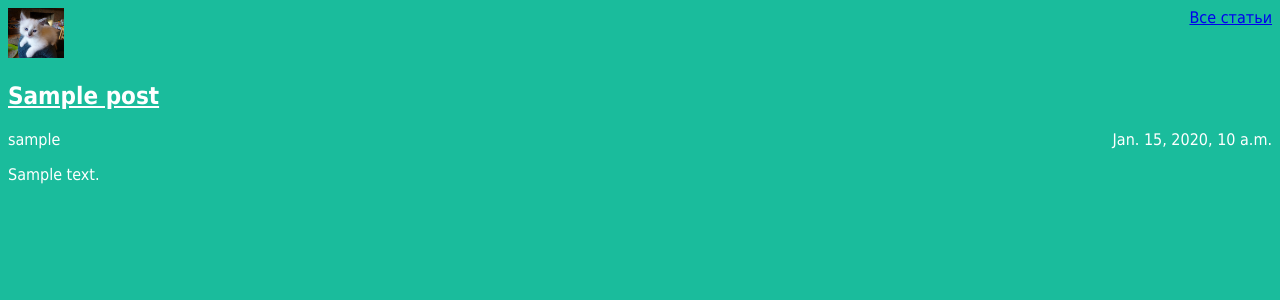
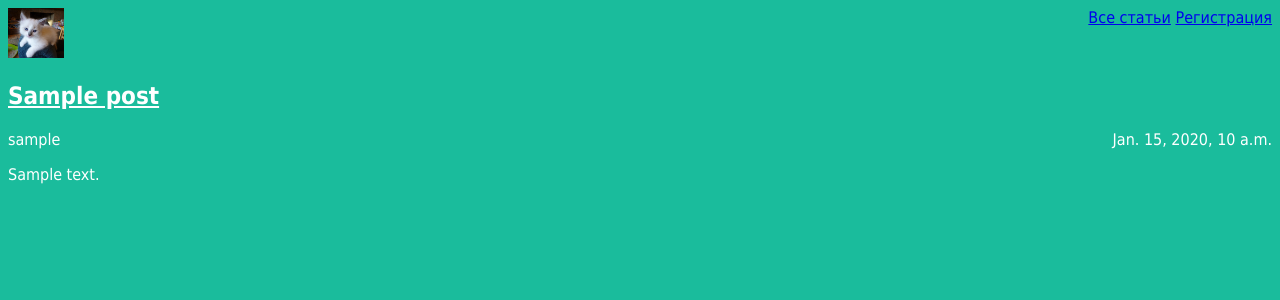
Before and after one commit to eoan-ermine/informatics_laboratories_13, a Django app: template articles/templates/article.html in a window 1280 px wide. Shown: the top 300 px of the page. Run offline with Django 3.2, Linux system fonts and the light colour scheme; the template is opened without the code that fills it: most values are stand-ins (such as "Sample title", 1, 10 or a date in 2020).

Commit message:
Minor fixes in stylesheet, add registration link to pages

```diff
--- a/articles/static/css/archive.css
+++ /dev/null
@@ -1,5 +0,0 @@
-.header img {
-	display: block;
-	margin-left: auto;
-	margin-right: auto;
-}
--- a/articles/static/css/article.css
+++ b/articles/static/css/article.css
@@ -25,7 +25,7 @@ body {
 	text-align: left;
 }
 
-.article-created-date, .all_posts_navigation {
+.article-created-date, .navigation_block {
 	width: 49.9%;
 	text-align: right;
 }
--- a/articles/templates/article.html
+++ b/articles/templates/article.html
@@ -9,7 +9,12 @@
 <body>
 <div class="header">
 	<div class="logo"><img src="{{ STATIC_URL}}/static/logo.jpeg" height="50"/></div>
-	<div class="all_posts_navigation"><a href="{% url 'archive' %}">Все статьи</a></div>
+	<div class="navigation_block">
+		<a href="{% url 'archive' %}">Все статьи</a>
+		{% if request.user.is_anonymous %}
+		<a href="{% url 'register' %}">Регистрация</a>
+		{% endif %}
+	</div>
 </div>
 <div class="one-post">
 	<h2 class="post-title"><a href="/article/{{post.id}}">{{ post.title }}</a></h2>
```
Also changed, not shown: articles/templates/archive.html (+6 -2 lines).
